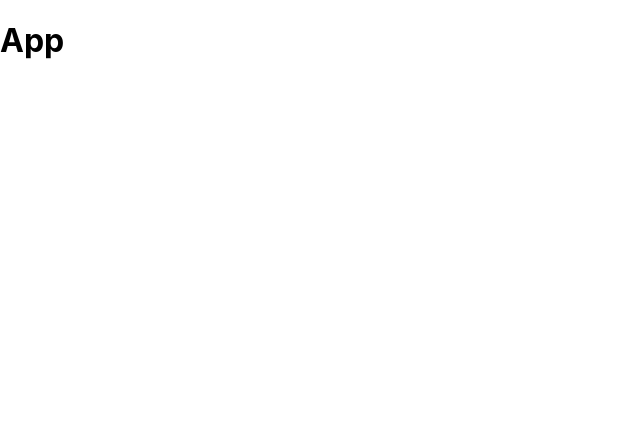
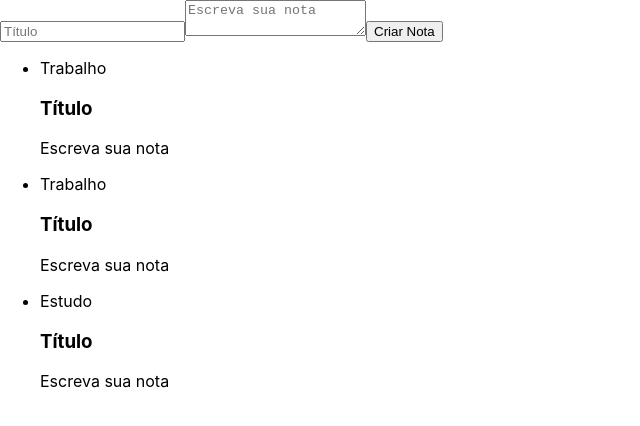
Before and after one commit to Zimmerr/AluraReactNew, a React (Create React App) app in the folder ceep/: page / in a window 1280 px wide. Shown: the top 426 px of the page, without its empty margins (0-640 px from the left). Built offline with nearby package versions, Linux system fonts and the light colour scheme.

Commit message:
Parte 1 - Aula 2
Class components, JSX, renderização com JS, componentes pai/filhos

```diff
--- a/ceep/src/App.js
+++ b/ceep/src/App.js
@@ -1,9 +1,15 @@
-import React from 'react';
-
-function App() {
-  return (
-    <h1>App</h1>
-  );
+import React, {Component} from 'react';
+import ListaDeNotas from './components/ListaDeNotas'
+import FormularioCadastro from './components/FormularioCadastro'
+class App extends Component {
+  render(){
+    return (
+      <section>
+        <FormularioCadastro/>
+        <ListaDeNotas/>
+      </section>
+    );
+  }
 }
 
 export default App;
--- /dev/null
+++ b/ceep/src/components/CardNota.jsx
@@ -0,0 +1,16 @@
+import React, { Component } from 'react';
+
+class CardNota extends Component {
+  render() {
+    return (
+      <section>
+        <header>
+          <h3>Título</h3>
+        </header>
+        <p>Escreva sua nota</p>
+      </section>
+    );
+  }
+}
+
+export default CardNota;
--- /dev/null
+++ b/ceep/src/components/FormularioCadastro.jsx
@@ -0,0 +1,15 @@
+import React, {Component} from 'react';
+
+class FormularioCadastro extends Component{
+  render(){
+    return(
+      <form action="">
+        <input type="text" placeholder="Título"/>
+        <textarea placeholder="Escreva sua nota"></textarea>
+        <button>Criar Nota</button>
+      </form>
+    )
+  }
+}
+
+export default FormularioCadastro;
--- /dev/null
+++ b/ceep/src/components/ListaDeNotas.jsx
@@ -0,0 +1,21 @@
+import React, {Component} from 'react';
+import CardNota from './CardNota'
+
+class ListaDeNotas extends Component {
+  render(){
+    return(
+      <ul>
+        {Array.of("Trabalho", "Trabalho", "Estudo").map(categoria => {
+          return (
+            <li>
+              <div> {categoria} </div>
+              <CardNota/>
+            </li>
+          )
+        })}
+      </ul>
+    )
+  }
+}
+
+export default ListaDeNotas;
```
